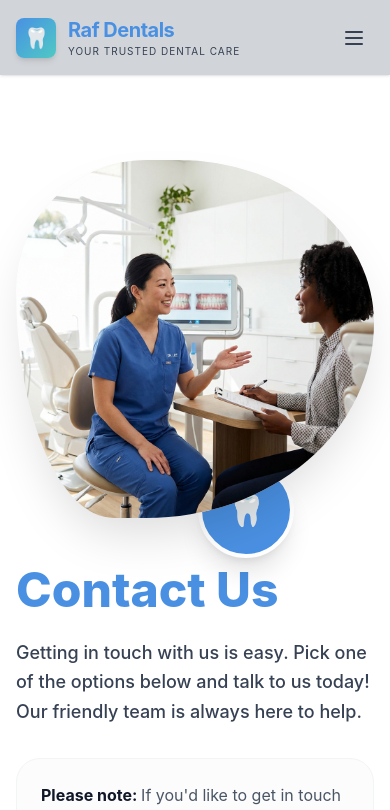
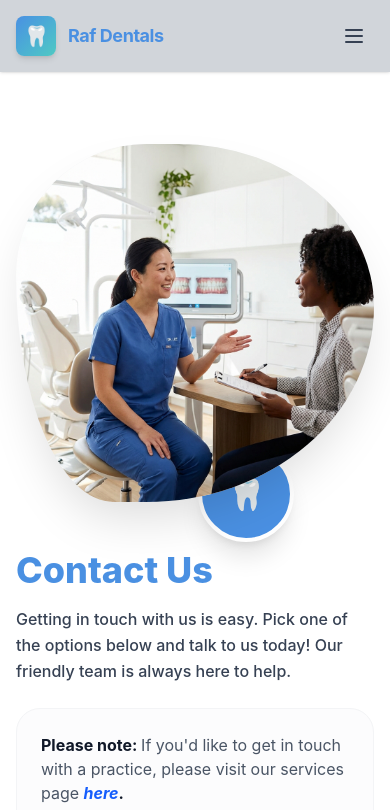
Before and after one commit to OkoroJesse/dentist, a React (Vite) app: page /contact in a window 390 px wide. Shown: the top 810 px of the page. Built offline with nearby package versions, Linux system fonts and the light colour scheme.

Commit message:
Improve mobile responsiveness for navbar and contact page

```diff
--- a/src/app/components/Header.tsx
+++ b/src/app/components/Header.tsx
@@ -29,8 +29,8 @@ export function Header() {
               <span className="text-xl">🦷</span>
             </div>
             <div>
-              <h1 className="text-xl font-bold tracking-tight text-[#4A90E2]">Raf Dentals</h1>
-              <p className="text-[10px] uppercase tracking-widest text-gray-700">Your trusted dental care</p>
+              <h1 className="text-lg sm:text-xl font-bold tracking-tight text-[#4A90E2]">Raf Dentals</h1>
+              <p className="hidden sm:block text-[10px] uppercase tracking-widest text-gray-700">Your trusted dental care</p>
             </div>
           </Link>
 
--- a/src/app/pages/Contact.tsx
+++ b/src/app/pages/Contact.tsx
@@ -2,9 +2,9 @@ import { MapPin, Phone, Mail, Clock, ArrowRight } from 'lucide-react';
 
 export default function ContactPage() {
     return (
-        <div className="pt-20">
+        <div className="pt-24 lg:pt-20">
             {/* New Hero Section Inspired by Reference */}
-            <section className="py-20 bg-white">
+            <section className="py-12 md:py-20 bg-white">
                 <div className="container mx-auto px-4 md:px-6 lg:px-8">
                     <div className="max-w-6xl mx-auto flex flex-col md:flex-row items-center gap-12 lg:gap-20">
                         {/* Left: Blob Image Container */}
@@ -31,12 +31,12 @@ export default function ContactPage() {
                         </div>
 
                         {/* Right: Content */}
-                        <div className="w-full md:w-1/2 space-y-8 animate-in slide-in-from-right duration-700">
+                        <div className="w-full md:w-1/2 space-y-6 md:space-y-8 animate-in slide-in-from-right duration-700">
                             <div>
-                                <h1 className="text-5xl md:text-6xl font-extrabold text-[#4A90E2] mb-6">
+                                <h1 className="text-4xl sm:text-5xl md:text-6xl font-extrabold text-[#4A90E2] mb-4 md:mb-6">
                                     Contact Us
                                 </h1>
-                                <p className="text-lg md:text-xl text-gray-700 leading-relaxed font-medium">
+                                <p className="text-base md:text-xl text-gray-700 leading-relaxed font-medium">
                                     Getting in touch with us is easy. Pick one of the options below and talk to us today! Our friendly team is always here to help.
                                 </p>
                             </div>
```
